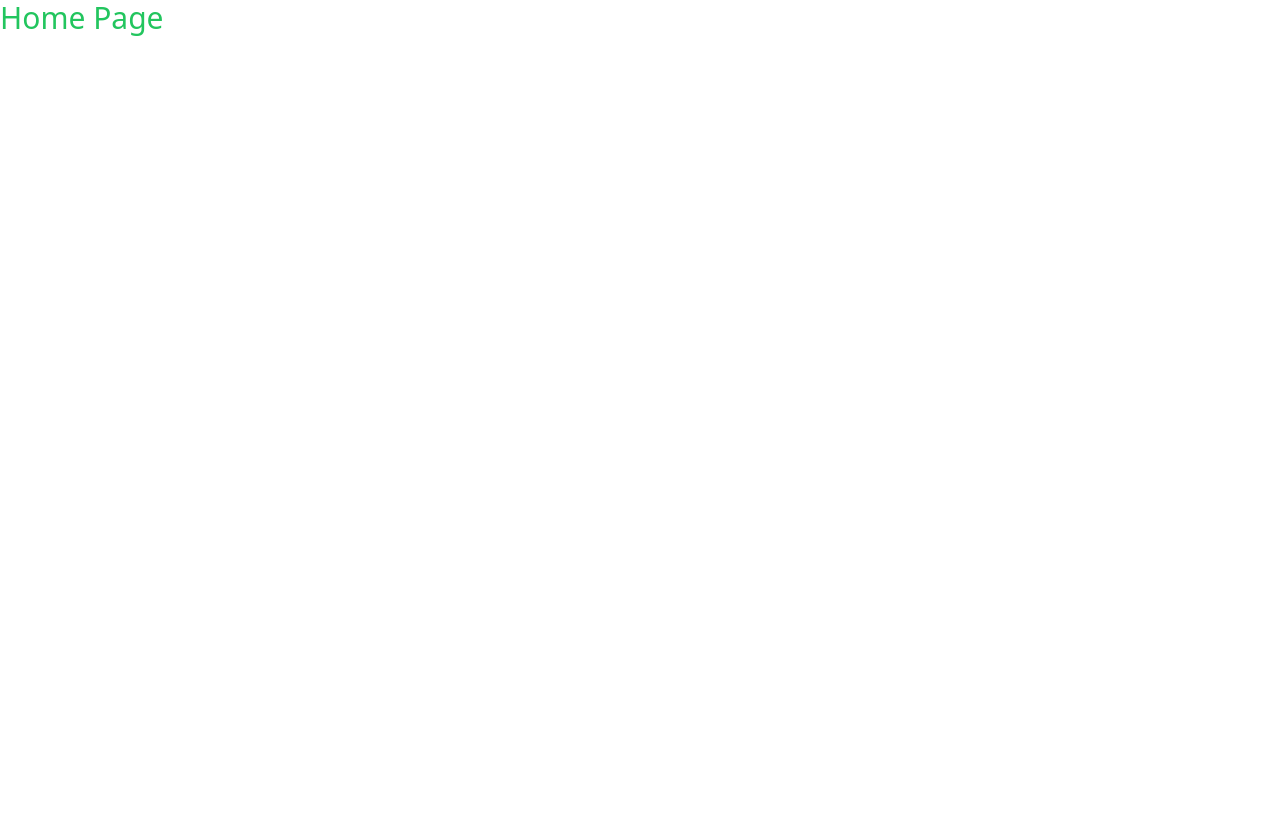
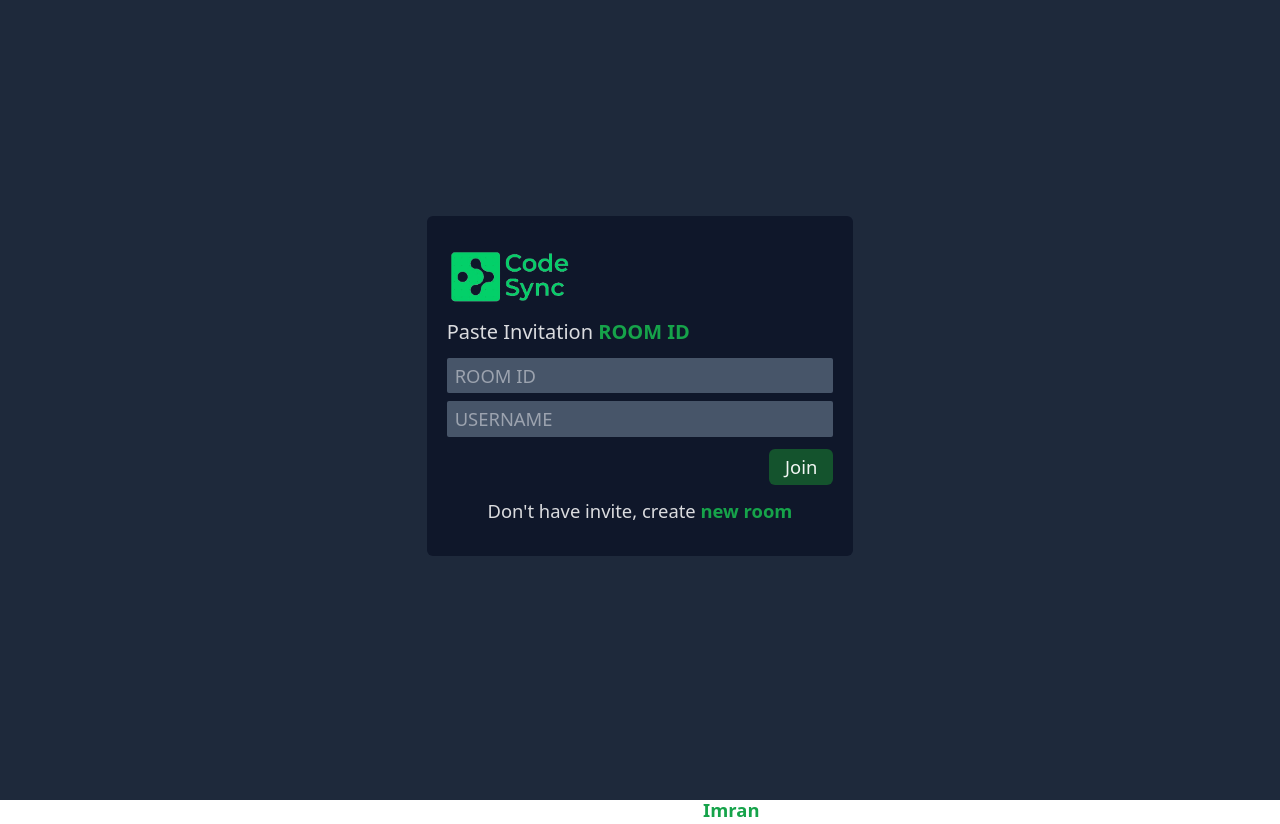
Before and after one commit to abbu-imran-23/RealTime-Collaborative-CodeEditor, a React (Create React App) app: page / in a window 1280 px wide. Before the commit the page ends 800 px from the top, so only its background shows below. Built offline with nearby package versions, Linux system fonts and the light colour scheme.

Commit message:
Home Page UI Completed

```diff
--- a/src/pages/Home.jsx
+++ b/src/pages/Home.jsx
@@ -1,9 +1,52 @@
-import React from 'react'
+import React from "react";
 
 const Home = () => {
   return (
-    <div className='text-3xl text-green-500'>Home Page</div>
-  )
-}
+    <>
+      <div className="bg-slate-800 h-screen w-screen flex flex-col justify-center items-center">
+        <div className="bg-slate-900 px-5 py-8 w-1/3 rounded-md flex flex-col gap-3">
+          <img height={120} width={125} src="/logo.png" alt="logo"/>
+          <h4 className="text-white text-xl text-opacity-85">
+            Paste Invitation{" "}
+            <span className="text-green-600 font-semibold">ROOM ID</span>
+          </h4>
+          <div className="flex flex-col gap-2">
+            <input
+              className="rounded-sm text-opacity-85 text-[1.15rem] bg-slate-600 outline-none px-2 py-1 text-white"
+              placeholder="ROOM ID"
+              type="text"
+              name=""
+              id=""
+            />
+            <input
+              className="rounded-sm text-opacity-85 text-[1.15rem] bg-slate-600 outline-none px-2 py-1 text-white"
+              placeholder="USERNAME"
+              type="text"
+              name=""
+              id=""
+            />
+          </div>
+          <div className="flex justify-end">
+            <button className="text-white text-opacity-95 px-4 py-1 bg-green-900 rounded-md text-[1.15rem]">
+              Join
+            </button>
+          </div>
+          <h5 className="text-white text-center text-[1.15rem] text-opacity-85">
+            Don't have invite, create{" "}
+            <span className="text-green-600 font-semibold cursor-pointer">
+              new room
+            </span>
+          </h5>
+        </div>
+        <div className="relative top-60">
+          <h4 className="text-white text-center text-[1.15rem] text-opacity-85">
+            Built with passion by{" "}
+            <span className="text-green-600 font-semibold">Imran</span>
+          </h4>
+        </div>
+      </div>
+    </>
+  );
+};
 
-export default Home
+export default Home;
```
Also changed, not shown: public/logo.png (added), 1 other file (tests, documents, lock files or other folders).
